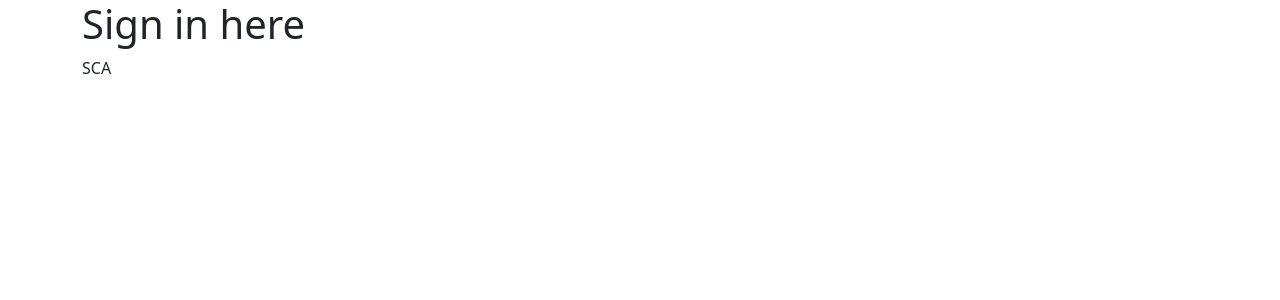
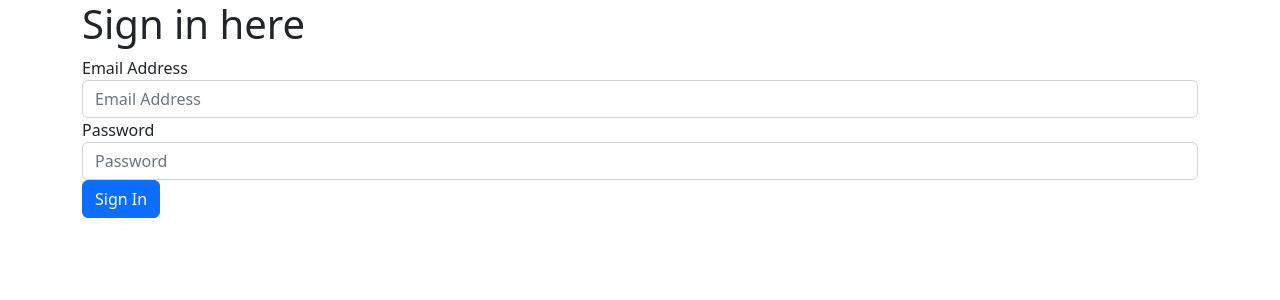
Before and after one commit to sahan-chinthaka/meal-mate, a React (Vite) app: page /sign_in in a window 1280 px wide. Shown: the top 300 px of the page. Built offline with nearby package versions, Linux system fonts and the light colour scheme.

Commit message:
Sign in edit

```diff
--- a/src/components/NavBar/NavBar.jsx
+++ b/src/components/NavBar/NavBar.jsx
@@ -1,8 +1,10 @@
 import { NavLink } from "react-router-dom";
 import profile_img from "../../assets/profile.png";
 import "./nav_bar.css";
+import { useAuth } from "../../context/AuthContext";
 
 function NavBar() {
+   const auth = useAuth();
    return (
       <div className="nav-bar">
          <div className="logo-container">
@@ -25,8 +27,16 @@ function NavBar() {
             </ul>
          </nav>
          <div className="account-data">
-            <img className="profile-img" src={profile_img} alt="" />
-            <span>Profile</span>
+            {auth != null ? (
+               <>
+                  <img className="profile-img" src={profile_img} alt="" />
+                  <span>Profile</span>
+               </>
+            ) : (
+               <>
+                  <NavLink to="/sign_in">Sign In</NavLink>
+               </>
+            )}
          </div>
       </div>
    );
--- a/src/components/SignIn/SignInPage.jsx
+++ b/src/components/SignIn/SignInPage.jsx
@@ -3,7 +3,28 @@ function SignInPage() {
       <div className="container">
          <h1>Sign in here</h1>
 
-         <div>SCA</div>
+         <form>
+            <div className="form-group">
+               <label htmlFor="email">Email Address</label>
+               <input
+                  type="email"
+                  id="email"
+                  placeholder="Email Address"
+                  className="form-control"
+               />
+            </div>
+            <div className="form-group">
+               <label htmlFor="pw">Password</label>
+               <input
+                  type="password"
+                  id="pw"
+                  placeholder="Password"
+                  className="form-control"
+               />
+            </div>
+
+            <button className="btn btn-primary">Sign In</button>
+         </form>
       </div>
    );
 }
```
